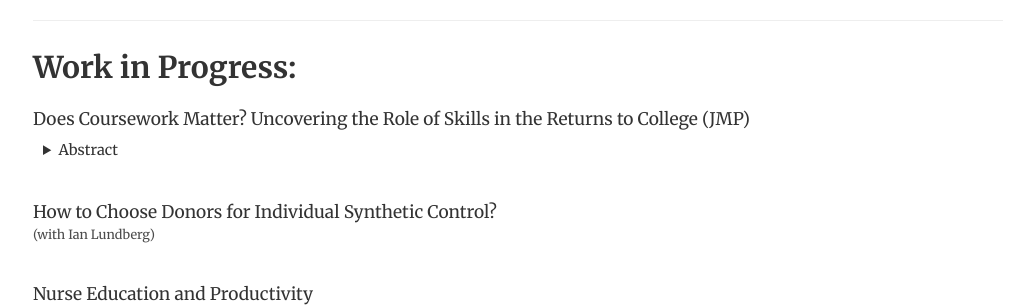
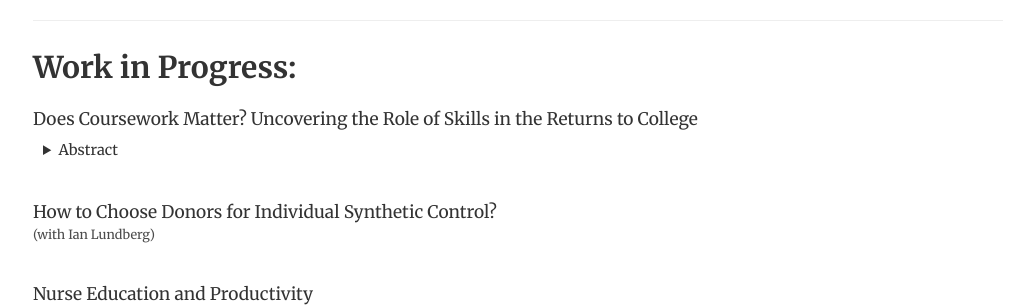
Before and after one commit to yalingx/yalingx.github.io, a Jekyll site: the page built from research/index.html, in a window 1280 px wide. Shown: the part 261-568 px from the top of the page, without its empty margins (122-1156 px from the left). Built offline with Jekyll 4.4.1, drawn with Linux system fonts in a browser that asks for light colours.

```diff
--- a/research/index.html
+++ b/research/index.html
@@ -76,7 +76,7 @@
 
 <div class="project">
 	<p class="paper_title">
-		<p class="paper_title">Does Coursework Matter? Uncovering the Role of Skills in the Returns to College (JMP)</p>
+		<p class="paper_title">Does Coursework Matter? Uncovering the Role of Skills in the Returns to College</p>
 		<!-- <a href>Does Coursework Matter? Uncovering the Role of Skills in the Returns to College</a> -->
 	</p>
 	<details class="abstract">
```
